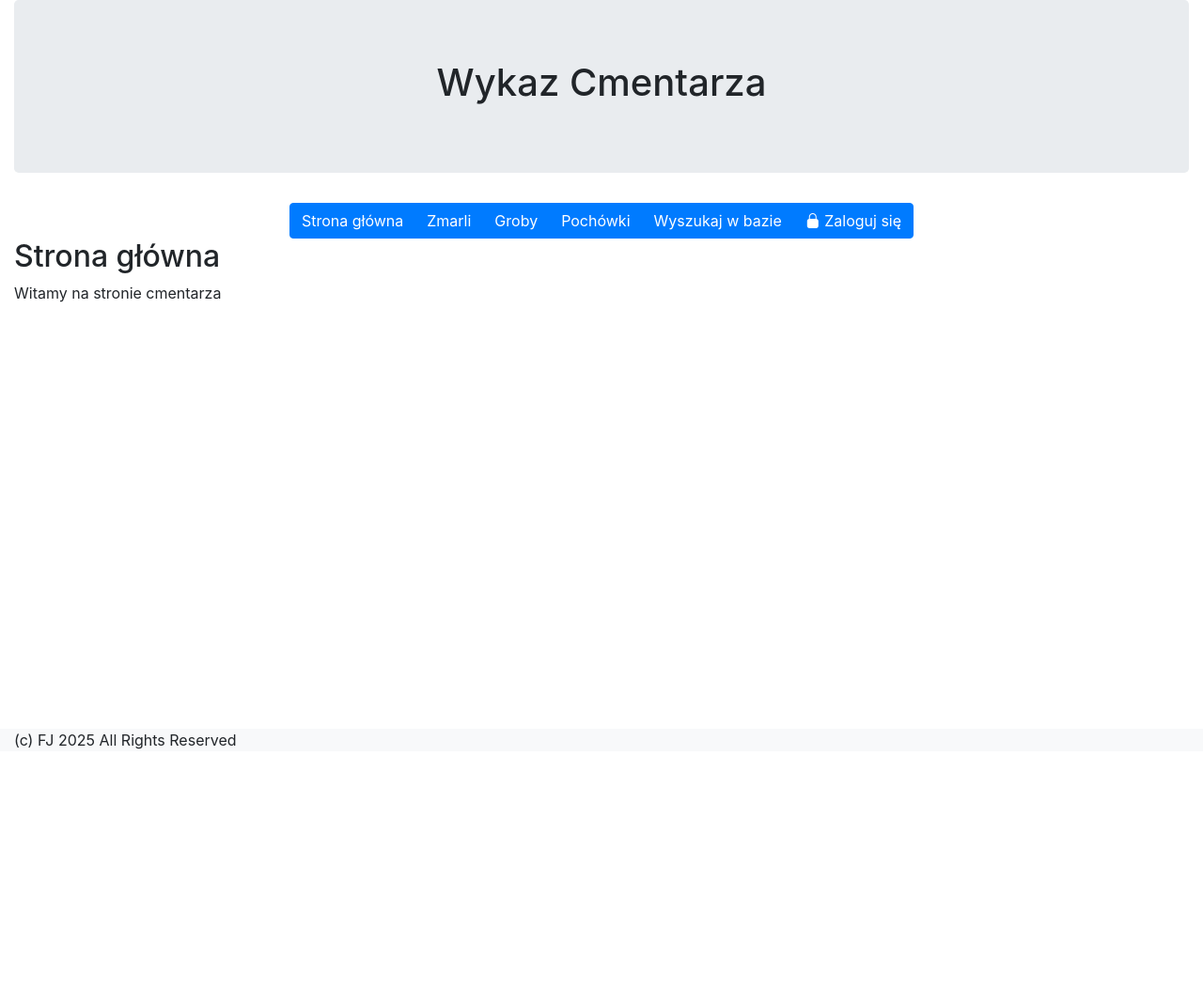
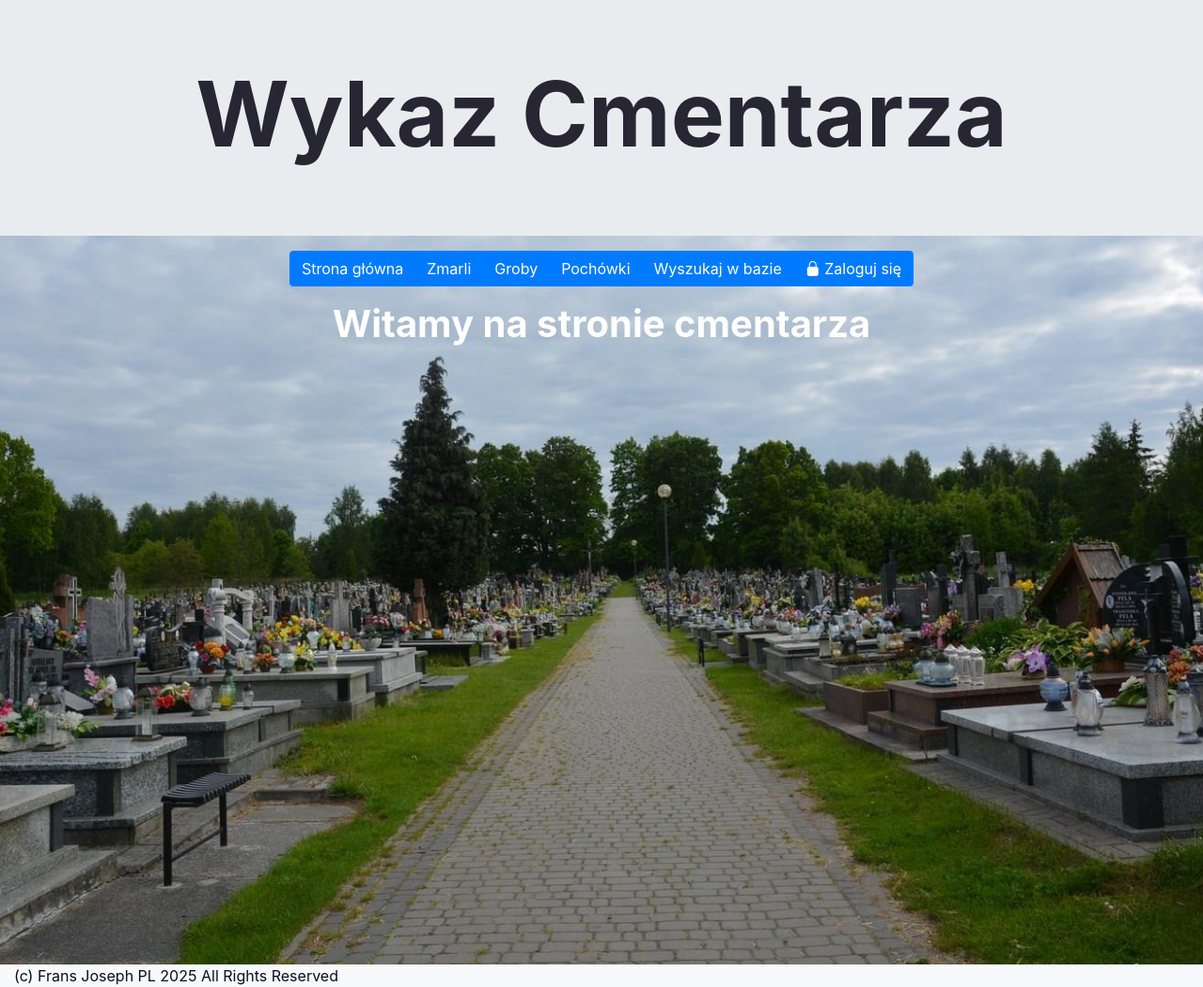
Before and after one commit to FransJoseph/NOWA, a PHP site: page / in a window 1280 px wide. Shown: the whole page at 94% size. Before the commit the page ends 798 px from the top, so only its background shows below. Run offline with PHP 8.4, Linux system fonts and the light colour scheme.

Commit message:
Add files via upload

```diff
--- a/index.php
+++ b/index.php
@@ -11,7 +11,7 @@
     <script src="https://cdn.jsdelivr.net/npm/bootstrap@4.6.2/dist/js/bootstrap.bundle.min.js"></script>
     <script src="https://ajax.googleapis.com/ajax/libs/jquery/3.7.1/jquery.min.js"></script>
     <link href="https://cdn.jsdelivr.net/npm/bootstrap-icons/font/bootstrap-icons.css" rel="stylesheet">
-    <link rel="stylesheet" href="./css/style.css">
+    <link rel="stylesheet" href="style.css">
     <script type="text/javascript" src="app.js" defer></script>
 
     <title>Wykaz Cmentarza</title>
@@ -20,13 +20,15 @@
 <!-- Strona -->
 <body class="d-flex flex-column min-vh-120">
 
+<!-- Tytuł -->
+<div class="jumbotron text-center w-100 m-0 rounded-0">
+    <h1 class="display-4">Wykaz Cmentarza</h1>
+</div>
+
 <!-- Kontener zawężający stronę -->
 <div class="container-fluid d-flex flex-column min-vh-100">
 
-    <!-- Tytuł -->
-    <div class="jumbotron text-center">
-        <h1>Wykaz Cmentarza</h1>
-    </div>
+    <p>
 
     <!-- Przyciski -->
     <div class="row text-center" id="menu">
@@ -51,15 +53,16 @@
         </div>
     </div>
 
-    <div id="main" class="flex-grow-1">
-        <h2>Strona główna</h2>
-        <p>Witamy na stronie cmentarza</p>
-    </div>
+    <p>
+
+    <main id="main" class="flex-grow-1 container-fluid px-4" style="overflow-x: auto;">
+        <h2 style="font-weight: bold; font-size: 2.5rem; text-align: center;">Witamy na stronie cmentarza</h2>
+    </main>
 
     <!-- Notka na końcu strony -->
     <br>
     <div class="row text bg-light" id="footer">
-        <div class="col-md-12">(c) FJ 2025 All Rights Reserved</div>
+        <div class="col-md-12">(c) Frans Joseph PL 2025 All Rights Reserved</div>
     </div>
 
 </div> <!-- Koniec funkcjonalnej strony (kontenera) -->
--- a/style.css
+++ b/style.css
@@ -1,9 +1,11 @@
-.date-toggle-container {
-    display: flex;
-    align-items: center;
-    gap: 1.5rem;      /* Większa przerwa między grupami */
-    margin-bottom: 1rem;
-    flex-wrap: nowrap; /* Brak zawijania do kolejnej linii */
+body {
+    background-image: url('tlo.png');
+    background-size: cover;
+    background-repeat: no-repeat;
+    background-position: center center;
+    min-height: 100vh;
+    margin: 0;
+    color: #ffffff;
 }
 
 .date-toggle-group {
@@ -15,24 +17,9 @@
 
 /* Powiększone checkboxy */
 .form-check-input {
-    width: 1.8em;     /* większa szerokość */
-    height: 1.8em;    /* większa wysokość */
+    width: 1.25em;     /* większa szerokość */
+    height: 1.25em;    /* większa wysokość */
     cursor: pointer;
-}
-
-/* Dopasowanie label i input w date-toggle-group */
-.date-toggle-group label {
-    margin-bottom: 0;
-    cursor: pointer;
-    white-space: nowrap;
-}
-
-/* Pola wyboru dat — wyrównanie wysokości i szerokości */
-.date-toggle-group input[type="date"] {
-    width: 160px;     /* lekko szersze niż 150px */
-    height: 2.2em;    /* trochę wyższe dla lepszej czytelności */
-    padding: 0.25em 0.4em;
-    box-sizing: border-box;
 }
 
 /* Zapewnienie, że etykiety i inputy są wyśrodkowane pionowo */
@@ -41,7 +28,12 @@
     align-items: center;
 }
 
-/* Usuwanie nadmiernego marginesu pod labelami */
-.form-group label {
-    margin-bottom: 0.2rem;
+h1 {
+    color: #272632 !important;
+    font-weight: bold !important;
+    font-size: 6rem !important;
 }
+
+#footer {
+    color: #0b0e23; /* kolor tekstu na czerwony */
+}
```
Also changed, not shown: groby.php (+9 -4 lines), home.php (+52 -6 lines), pochowki.php (+11 -6 lines), zmarli.php (+8 -4 lines), tlo.png (added).
